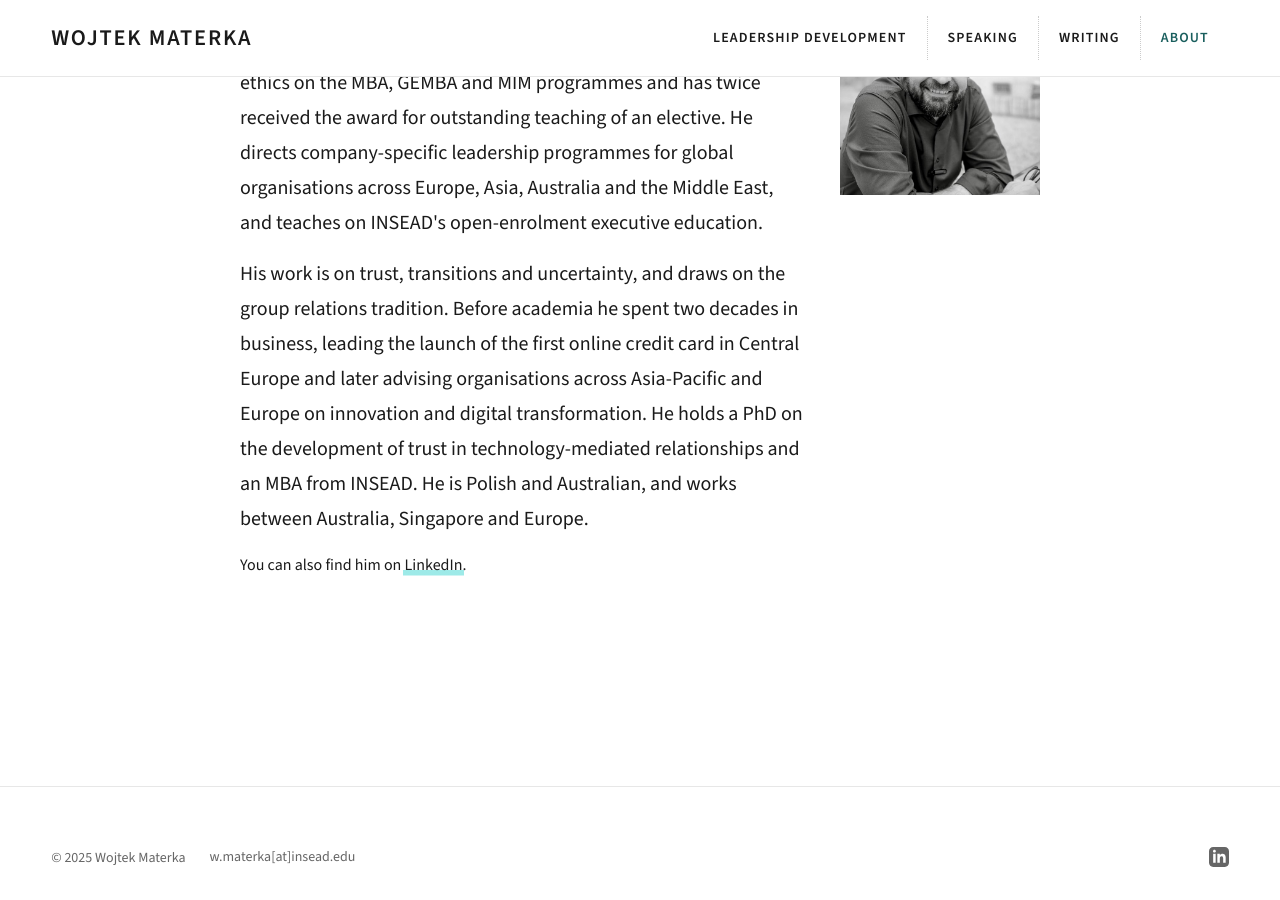
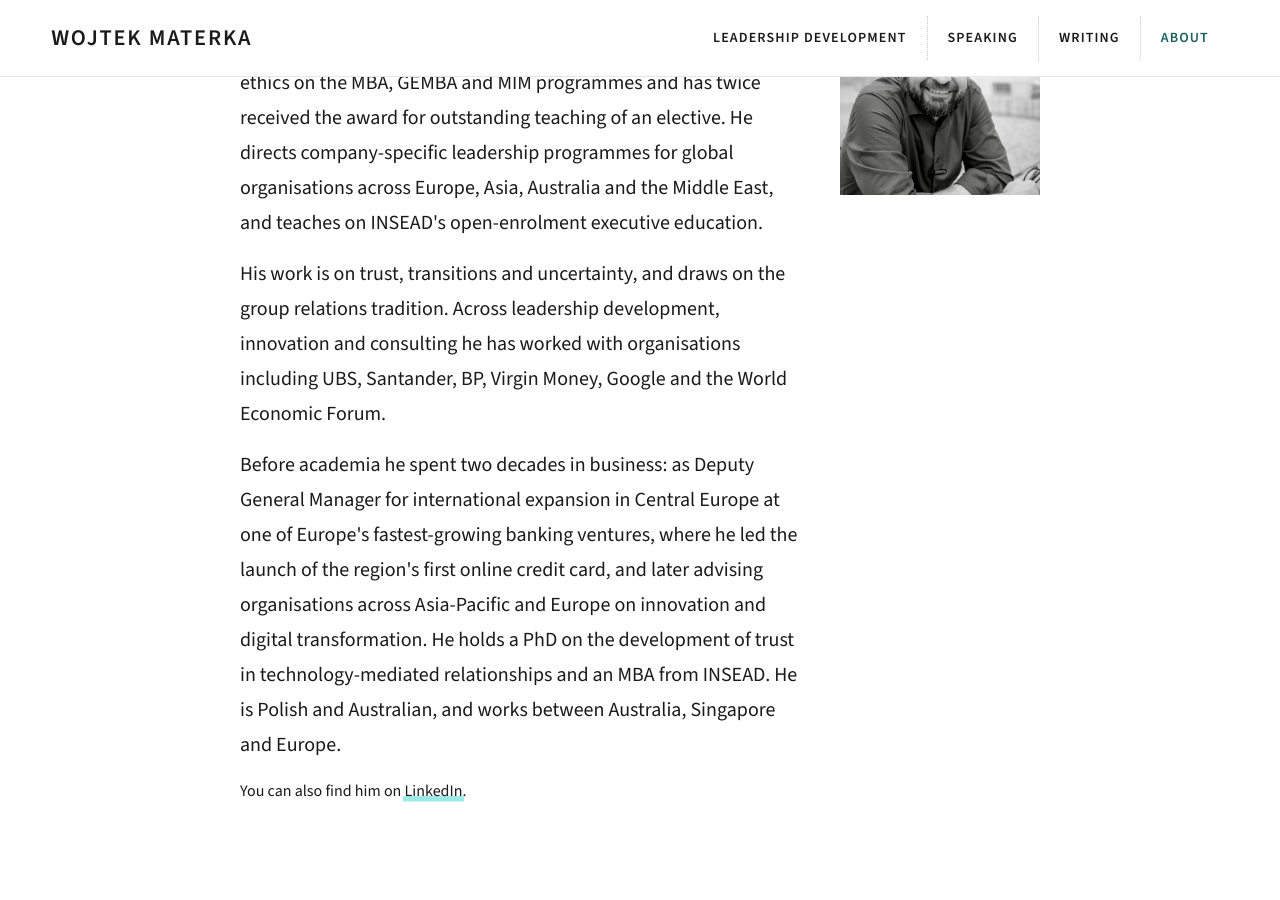
Before and after one commit to wosheesh/wmaterka, a Jekyll site: the page built from about.md, in a window 1280 px wide and 900 px high, scrolled down 246 px. Built offline with Jekyll 4.4.1, drawn with Linux system fonts in a browser that asks for light colours.

Commit message:
About: add DGM role and named client organisations
Name the Deputy General Manager role (international expansion, Central
Europe) and the organisations worked with across leadership development,
innovation and consulting.

Co-Authored-By: Claude Opus 5 (1M context) <noreply@anthropic.com>
Claude-Session: https://claude.ai/code/session_0129KxWgm3DRZzm415vaWZHC

```diff
--- a/about.md
+++ b/about.md
@@ -12,7 +12,9 @@ description: "About - Wojtek Materka"
     <div class="about-text">
         <p class="page-description">Wojtek Materka is Adjunct Professor of Organisational Behaviour at INSEAD, where he teaches leadership, organisational behaviour and ethics on the MBA, GEMBA and MIM programmes and has twice received the award for outstanding teaching of an elective. He directs company-specific leadership programmes for global organisations across Europe, Asia, Australia and the Middle East, and teaches on INSEAD's open-enrolment executive education.</p>
 
-        <p class="page-description">His work is on trust, transitions and uncertainty, and draws on the group relations tradition. Before academia he spent two decades in business, leading the launch of the first online credit card in Central Europe and later advising organisations across Asia-Pacific and Europe on innovation and digital transformation. He holds a PhD on the development of trust in technology-mediated relationships and an MBA from INSEAD. He is Polish and Australian, and works between Australia, Singapore and Europe.</p>
+        <p class="page-description">His work is on trust, transitions and uncertainty, and draws on the group relations tradition. Across leadership development, innovation and consulting he has worked with organisations including UBS, Santander, BP, Virgin Money, Google and the World Economic Forum.</p>
+
+        <p class="page-description">Before academia he spent two decades in business: as Deputy General Manager for international expansion in Central Europe at one of Europe's fastest-growing banking ventures, where he led the launch of the region's first online credit card, and later advising organisations across Asia-Pacific and Europe on innovation and digital transformation. He holds a PhD on the development of trust in technology-mediated relationships and an MBA from INSEAD. He is Polish and Australian, and works between Australia, Singapore and Europe.</p>
 
         <p>You can also find him on <a href="https://www.linkedin.com/in/wmaterka/" target="_blank" rel="noopener noreferrer">LinkedIn</a>.</p>
     </div>
```
Also changed, not shown: 1 other file.
